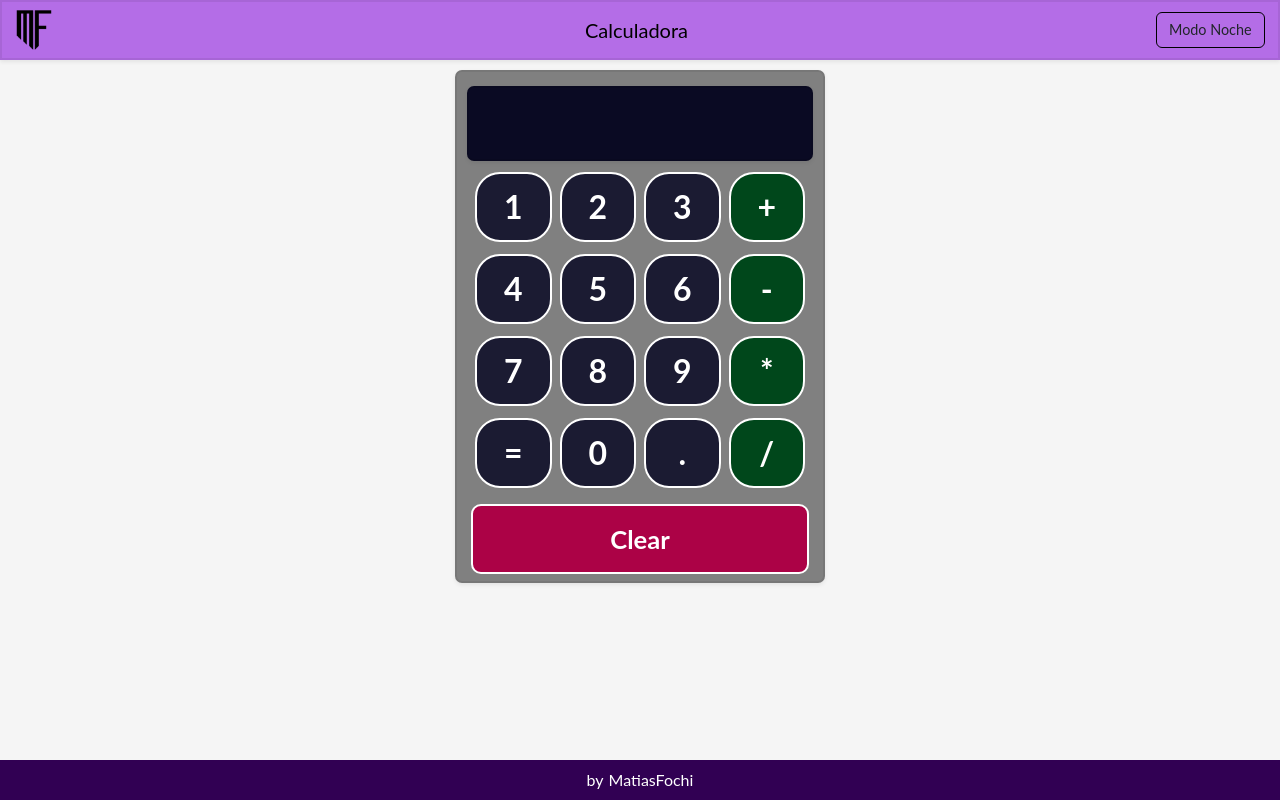
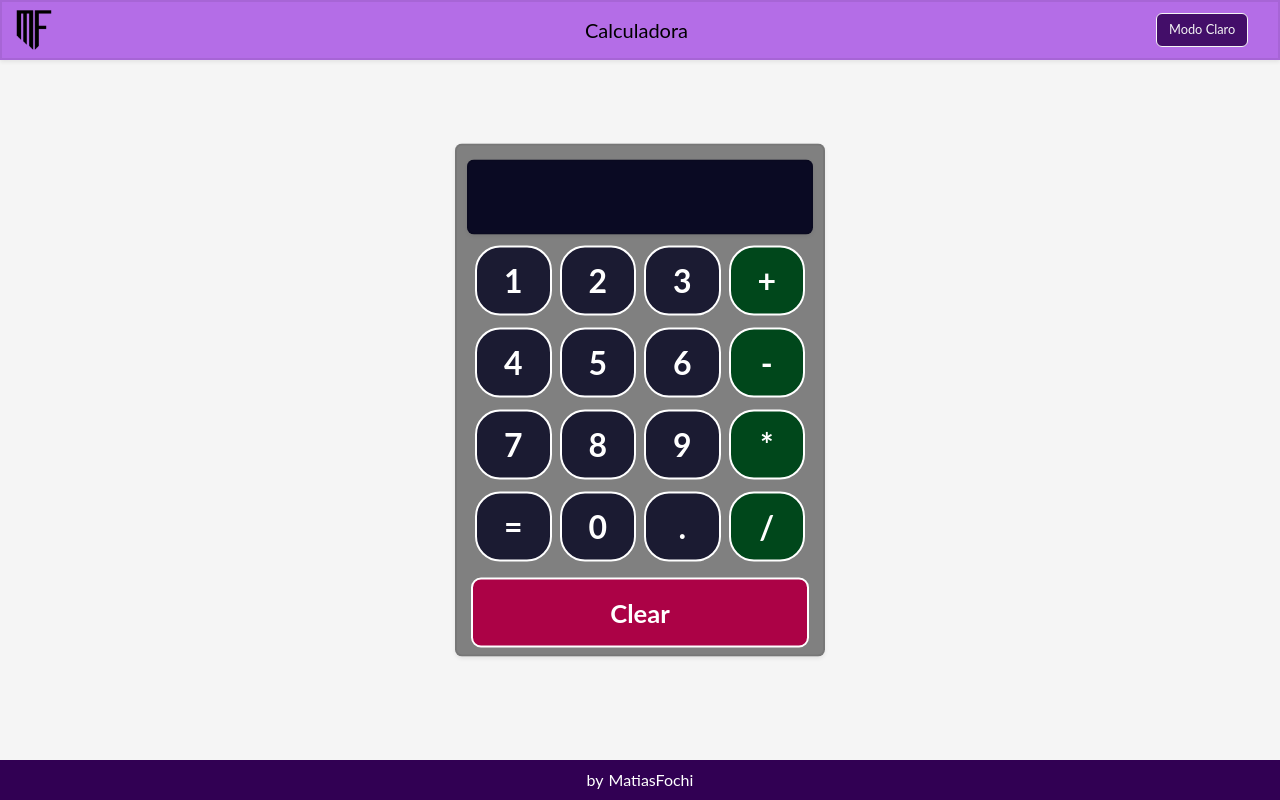
Before and after one commit to MatiasFochi/ProyectoCalculadora, a React (Create React App) app: page / in a window 1280 px wide. Built offline with nearby package versions, Linux system fonts and the light colour scheme.

Commit message:
Actualizacion 18/01/2024

```diff
--- a/src/App.css
+++ b/src/App.css
@@ -37,13 +37,15 @@
 }
 
 .btn-outline-custom{
-  font-size: 0.9rem;
-  border-color: black;
+  font-size: 0.8rem;
+  border-color: whitesmoke;
+  background-color: #430e69 ;
+  color:whitesmoke;
 }
 
 .btn-outline-custom:hover{
   border-color: whitesmoke;
-  background-color: #5d1292 ;
+  background-color: #310053 ;
   color:whitesmoke;
 }
 
@@ -55,6 +57,10 @@
   border: 0.125rem solid rgba(0, 0, 0, 0.075);
   border-radius: 7px;
   box-shadow: 0 0.125rem 0.25rem rgba(0, 0, 0, 0.075);
+  position: fixed;
+  top: 50%;
+  left: 50%;
+  transform: translate(-50%, -50%);
 }
 
 .fila{
--- a/src/App.js
+++ b/src/App.js
@@ -114,7 +114,7 @@ function App() {
             <a href='nonrefferer' className="navbar-brand" disabled>Calculadora</a>
           </div>
           <div style={{width: 110 +"px"}}>
-            <button className="btn btn-outline-custom" type="submit" onClick={cambiarModo}>{(modoClaro) ? "Modo Noche" : "Modo Claro"}</button>
+            <button className="btn btn-outline-custom" type="submit" onClick={cambiarModo}>{(modoClaro) ? "Modo Claro" : "Modo Noche"}</button>
           </div>
         </div>
       </nav>
```
